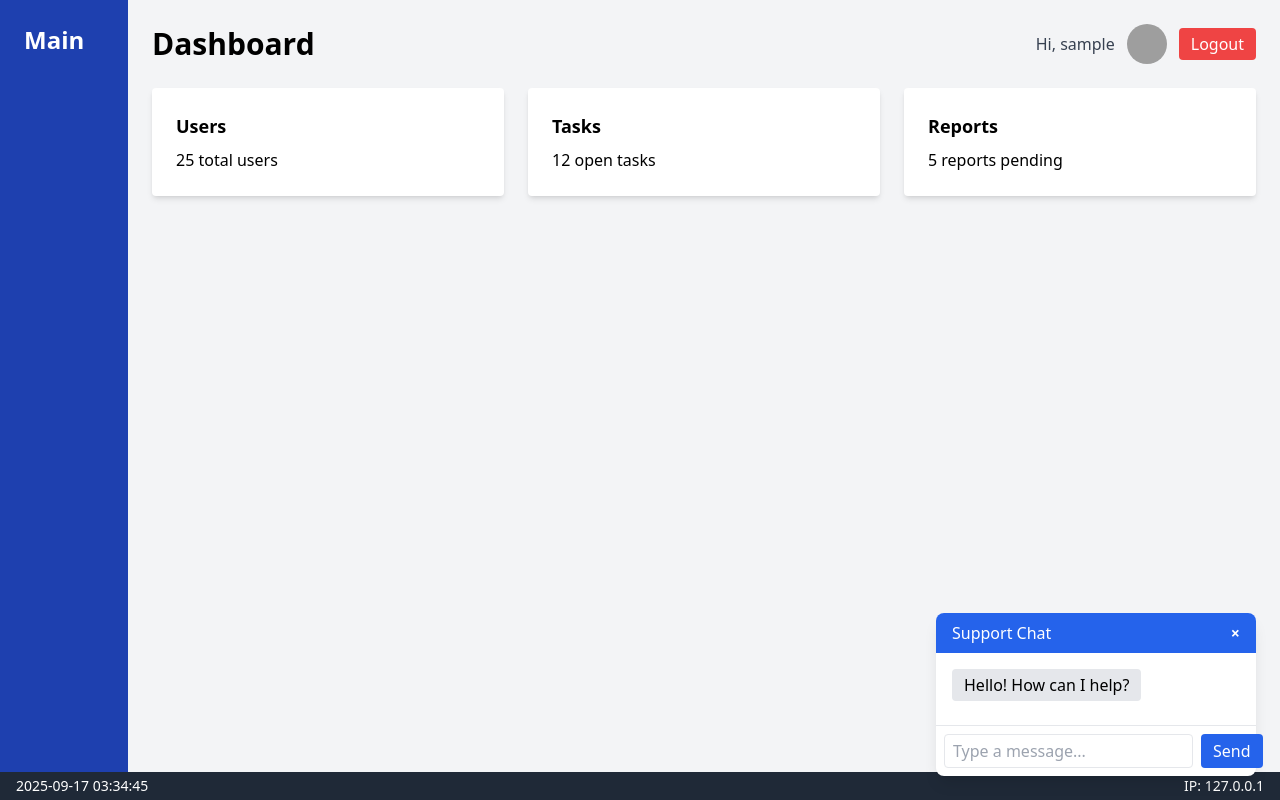
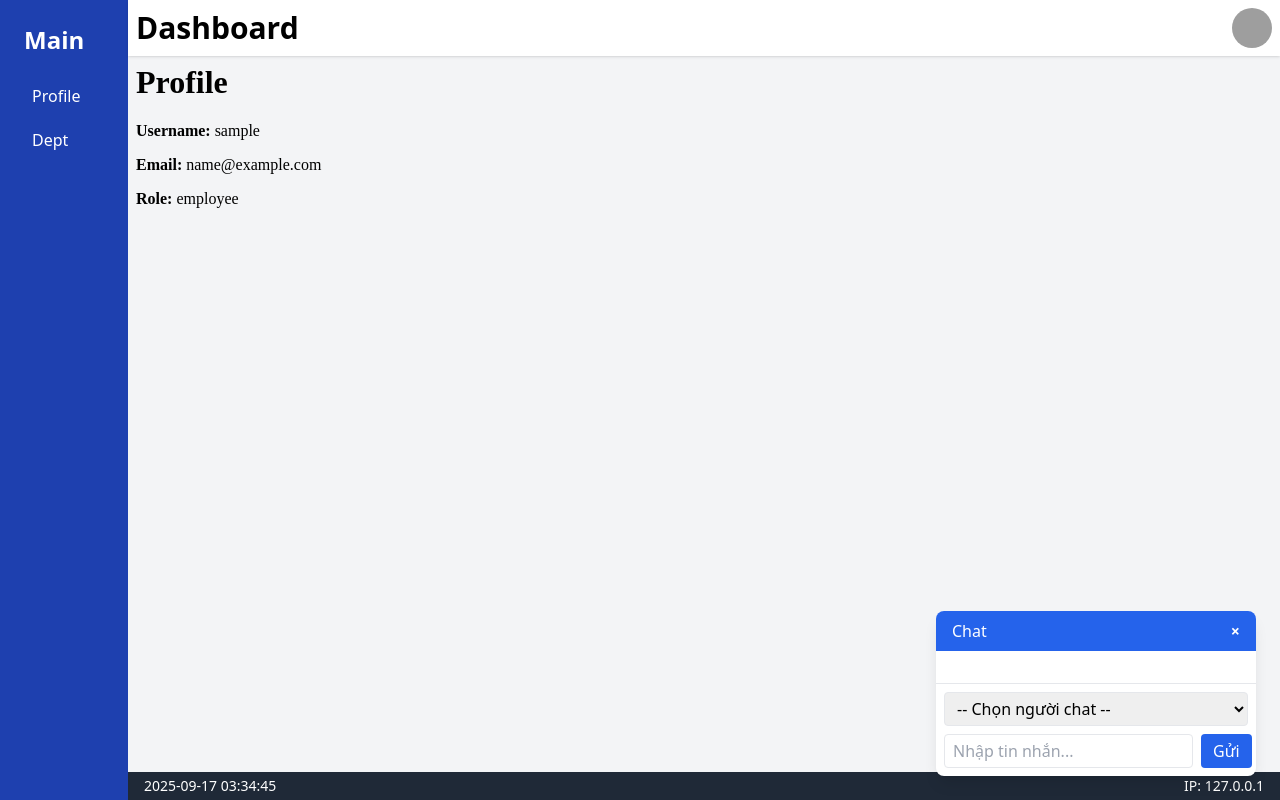
Before and after one commit to nyouphuong/hrm, a Flask app: page /dashboard in a window 1280 px wide. Run offline with Flask 3, Linux system fonts and the light colour scheme; the visitor is signed in with stand-in values (Sample User, id 1); some libraries are stand-ins or nearby versions; grey boxes are pictures that could not be loaded.

Commit message:
v2 commit

```diff
--- a/app/__init__.py
+++ b/app/__init__.py
@@ -37,11 +37,15 @@
     from .routes.auth_routes import auth_bp
     from .routes.user_routes import user_bp
     from .routes.workflow_routes import workflow_bp
+    from .routes.profile import profile_bp
+    from .routes.dept import dept_bp
 
     app.register_blueprint(dashboard_bp)
     app.register_blueprint(auth_bp, url_prefix="/api/auth")
     app.register_blueprint(user_bp, url_prefix="/api/users")
     app.register_blueprint(workflow_bp, url_prefix="/api/workflow")
+    app.register_blueprint(profile_bp, url_prefix="/api/profile_bp")
+    app.register_blueprint(dept_bp, url_prefix="/api/dept_bp")
 
     # ---------------------------
     # Route gốc "/"
--- a/app/models/__init__.py
+++ b/app/models/__init__.py
@@ -4,3 +4,4 @@
 # Import models here so alembic / flask-migrate can detect them
 from .user import User
 from .staff import Staff
+from .department import Department
--- a/app/routes/dashboard.py
+++ b/app/routes/dashboard.py
@@ -1,9 +1,9 @@
 from flask import Blueprint, render_template, session, redirect, url_for
+from flask_login import login_required, current_user
 
 dashboard_bp = Blueprint('dashboard', __name__)
 
 @dashboard_bp.route('/dashboard')
+@login_required
 def dashboard():
-    if 'user' not in session:
-        return redirect(url_for('auth.login'))
-    return render_template('dashboard.html', user=session['user'])
+    return render_template('dashboard.html', current_user=current_user)
--- /dev/null
+++ b/app/routes/dept.py
@@ -0,0 +1,17 @@
+from flask import Blueprint, render_template
+from flask_login import login_required
+
+dept_bp = Blueprint('dept', __name__, template_folder='templates')
+
+# dữ liệu ví dụ, sau này lấy từ DB
+departments = [
+    {"id": 1, "name": "HR", "manager": "Alice"},
+    {"id": 2, "name": "IT", "manager": "Bob"},
+    {"id": 3, "name": "Finance", "manager": "Charlie"}
+]
+
+# Route content để load trong iframe dashboard
+@dept_bp.route('/dept/content')
+@login_required
+def view_content():
+    return render_template('dept_content.html', departments=departments)
--- /dev/null
+++ b/app/routes/profile.py
@@ -0,0 +1,10 @@
+from flask import Blueprint, render_template
+from flask_login import login_required, current_user
+
+profile_bp = Blueprint('profile', __name__, template_folder='templates')
+
+# Route mới để load vào iframe dashboard
+@profile_bp.route('/profile/content')
+@login_required
+def view_content():
+    return render_template('profile_content.html', current_user=current_user)
--- /dev/null
+++ b/app/static/avatar_dropdown.js
@@ -0,0 +1,19 @@
+document.addEventListener('DOMContentLoaded', () => {
+    const avatarBtn = document.getElementById('avatar-btn');
+    const avatarMenu = document.getElementById('avatar-menu');
+
+    if (!avatarBtn || !avatarMenu) return;
+
+    // click avatar toggle menu
+    avatarBtn.addEventListener('click', (e) => {
+        e.stopPropagation(); // tránh bị click document ẩn luôn
+        avatarMenu.classList.toggle('hidden');
+    });
+
+    // click ra ngoài sẽ ẩn menu
+    document.addEventListener('click', (e) => {
+        if (!avatarBtn.contains(e.target) && !avatarMenu.contains(e.target)) {
+            avatarMenu.classList.add('hidden');
+        }
+    });
+});
--- /dev/null
+++ b/app/static/chat.js
@@ -0,0 +1,38 @@
+// static/chat.js
+const socket = io();
+const chatBox = document.getElementById("chat-box");
+const chatMessages = document.getElementById("chat-messages");
+const chatInput = document.getElementById("chat-input");
+const chatSend = document.getElementById("chat-send");
+const chatClose = document.getElementById("chat-close");
+
+// Gửi username lên server khi load
+const myUsername = document.getElementById("current-username").value; // hidden input
+socket.emit("register", {username: myUsername});
+
+// Gửi tin nhắn riêng
+chatSend.addEventListener("click", () => {
+    const msg = chatInput.value.trim();
+    const recipient = document.getElementById("chat-recipient").value; // input/select
+    if (msg !== "" && recipient !== "") {
+        socket.emit("private_message", {sender: myUsername, recipient: recipient, message: msg});
+        addMessage("You", msg);
+        chatInput.value = "";
+    }
+});
+
+// Nhận tin nhắn riêng
+socket.on("new_private_message", (data) => {
+    addMessage(data.sender, data.message);
+});
+
+function addMessage(sender, msg) {
+    const div = document.createElement("div");
+    div.classList.add("mb-2");
+    div.innerHTML = `<span class="bg-${sender==="You"?"blue-200":"gray-200"} px-3 py-1 rounded inline-block"><b>${sender}:</b> ${msg}</span>`;
+    chatMessages.appendChild(div);
+    chatMessages.scrollTop = chatMessages.scrollHeight;
+}
+
+// Đóng chat box
+chatClose.addEventListener("click", () => chatBox.style.display="none");
--- a/app/templates/dashboard.html
+++ b/app/templates/dashboard.html
@@ -10,74 +10,70 @@
     <!-- Sidebar -->
     <div class="w-32 bg-blue-800 text-white flex flex-col p-6">
         <h2 class="text-2xl font-bold mb-6">Main</h2>
+        <nav class="flex flex-col space-y-3">
+            <a href="#" onclick="loadContent('{{ url_for('profile.view_content') }}'); return false;" class="hover:bg-blue-700 px-2 py-1 rounded">Profile</a>
+            <a href="#" onclick="loadContent('{{ url_for('dept.view_content') }}'); return false;" class="hover:bg-blue-700 px-2 py-1 rounded">Dept</a>
+        </nav>
     </div>
 
     <!-- Main content -->
-    <div class="flex-1 p-6">
+    <div class="flex-1 flex flex-col">
+        <!-- Header -->
+        <header class="flex justify-between items-center p-2 bg-white shadow">
+            <h1 class="text-3xl font-bold">Dashboard</h1>
+            <div class="relative">
+                <img id="avatar-btn" src="{{ current_user.avatar_url or '/static/default_avatar.png' }}" alt="avatar" class="w-10 h-10 rounded-full cursor-pointer">
+                <div id="avatar-menu" class="absolute right-0 mt-2 w-32 bg-white rounded shadow-lg hidden flex-col">
+                    <a href="{{ url_for('auth.logout') }}" class="px-4 py-2 hover:bg-gray-100 text-sm text-gray-700 rounded">Logout</a>
+                </div>
+            </div>
+        </header>
 
-        <!-- Header -->
-        <div class="flex justify-between items-center mb-6">
-            <h1 class="text-3xl font-bold">Dashboard</h1>
-
-            <!-- User info -->
-            <div class="flex items-center space-x-3">
-                <span class="text-gray-700">Hi, {{ current_user.username }}</span>
-                <img src="{{ current_user.avatar_url or '/static/default_avatar.png' }}" alt="avatar" class="w-10 h-10 rounded-full">
-                <a href="{{ url_for('auth.logout') }}" class="bg-red-500 text-white px-3 py-1 rounded hover:bg-red-600">Logout</a>
-            </div>
+        <!-- Iframe main -->
+        <div class="flex-1 overflow-hidden">
+            <iframe id="main-frame" src="{{ url_for('profile.view_content') }}" class="w-full h-full border-0"></iframe>
         </div>
 
-        <!-- Cards -->
-        <div class="grid grid-cols-3 gap-6 mb-6">
-            <div class="bg-white p-6 rounded shadow-md">
-                <h3 class="font-bold text-lg mb-2">Users</h3>
-                <p>25 total users</p>
-            </div>
-            <div class="bg-white p-6 rounded shadow-md">
-                <h3 class="font-bold text-lg mb-2">Tasks</h3>
-                <p>12 open tasks</p>
-            </div>
-            <div class="bg-white p-6 rounded shadow-md">
-                <h3 class="font-bold text-lg mb-2">Reports</h3>
-                <p>5 reports pending</p>
-            </div>
-        </div>
-
+        <!-- Footer -->
+        <footer class="bg-gray-800 text-white flex justify-between items-center px-4 py-1 text-sm">
+            <div id="datetime">{{ current_time }}</div>
+            <div>IP: {{ user_ip }}</div>
+        </footer>
     </div>
 
-    <!-- Footer / Status Bar -->
-    <div class="fixed bottom-0 left-0 w-full bg-gray-800 text-white flex justify-between items-center px-4 py-1 text-sm">
-        <!-- Ngày giờ -->
-        <div id="datetime">
-            {{ current_time }}
+    <input type="hidden" id="current-username" value="{{ current_user.username }}">
+
+    <!-- Chat Box -->
+    <div id="chat-box" class="fixed bottom-6 right-6 w-80 bg-white rounded-lg shadow-lg flex flex-col">
+        <div class="bg-blue-600 text-white px-4 py-2 rounded-t-lg flex justify-between items-center">
+            <span>Chat</span>
+            <button id="chat-close" class="text-white font-bold">&times;</button>
         </div>
-        <!-- IP user -->
-        <div>
-            IP: {{ user_ip }}
+        <div id="chat-messages" class="p-4 flex-1 overflow-y-auto h-64"></div>
+        <div class="p-2 border-t flex flex-col space-y-2">
+            <select id="chat-recipient" class="border rounded px-2 py-1 w-full">
+                <option value="">-- Chọn người chat --</option>
+                {% for user in online_users %}
+                {% if user != current_user.username %}
+                <option value="{{ user }}">{{ user }}</option>
+                {% endif %}
+                {% endfor %}
+            </select>
+            <div class="flex">
+                <input id="chat-input" type="text" placeholder="Nhập tin nhắn..." class="flex-1 border rounded px-2 py-1">
+                <button id="chat-send" class="bg-blue-600 text-white px-3 py-1 rounded ml-2">Gửi</button>
+            </div>
         </div>
     </div>
 
-    <!-- Chat Box -->
-    <div id="chat-box" class="fixed bottom-6 right-6 w-80 bg-white rounded-lg shadow-lg flex flex-col">
-        <!-- Header chat -->
-        <div class="bg-blue-600 text-white px-4 py-2 rounded-t-lg flex justify-between items-center">
-            <span>Support Chat</span>
-            <button id="chat-close" class="text-white font-bold">&times;</button>
-        </div>
-
-        <!-- Message area -->
-        <div id="chat-messages" class="p-4 flex-1 overflow-y-auto h-64">
-            <div class="mb-2">
-                <span class="bg-gray-200 px-3 py-1 rounded inline-block">Hello! How can I help?</span>
-            </div>
-        </div>
-
-        <!-- Input area -->
-        <div class="p-2 border-t flex">
-            <input id="chat-input" type="text" placeholder="Type a message..." class="flex-1 border rounded px-2 py-1">
-            <button id="chat-send" class="bg-blue-600 text-white px-3 py-1 rounded ml-2">Send</button>
-        </div>
-    </div>
-
+    <!-- JS -->
+    <script>
+        function loadContent(url) {
+            document.getElementById('main-frame').src = url;
+        }
+    </script>
+    <script src="https://cdn.socket.io/4.0.0/socket.io.min.js"></script>
+    <script src="{{ url_for('static', filename='chat.js') }}"></script>
+    <script src="{{ url_for('static', filename='avatar_dropdown.js') }}"></script>
 </body>
 </html>
--- /dev/null
+++ b/app/templates/profile_content.html
@@ -0,0 +1,9 @@
+<!-- templates/profile_content.html -->
+<div class="p-6 bg-gray-100 min-h-full">
+    <h1 class="text-3xl font-bold mb-4">Profile</h1>
+    <div class="bg-white p-6 rounded shadow-md">
+        <p class="mb-2"><strong>Username:</strong> {{ current_user.username }}</p>
+        <p class="mb-2"><strong>Email:</strong> {{ current_user.email }}</p>
+        <p class="mb-2"><strong>Role:</strong> {{ current_user.role }}</p>
+    </div>
+</div>
--- a/run.py
+++ b/run.py
@@ -1,5 +1,8 @@
 from app import create_app
+from flask_socketio import SocketIO, send
 
 app = create_app()
+socketio = SocketIO(app, cors_allowed_origins="*")  # thêm dòng này
+
 if __name__ == '__main__':
-    app.run(host='0.0.0.0', port=5000, debug=True)
+    socketio.run(app, host='0.0.0.0', port=5000, debug=True)  # đổi app.run thành socketio.run
```
Also changed, not shown: app/models/department.py (+9 -0 lines), app/routes/server.py (added, +38 -0 lines), app/static/sidebar.js (added, +9 -0 lines), app/templates/dept.html (added, +21 -0 lines), migrations/versions/fce0c2ed1381_add_department.py (added, +34 -0 lines), 1 other file.
